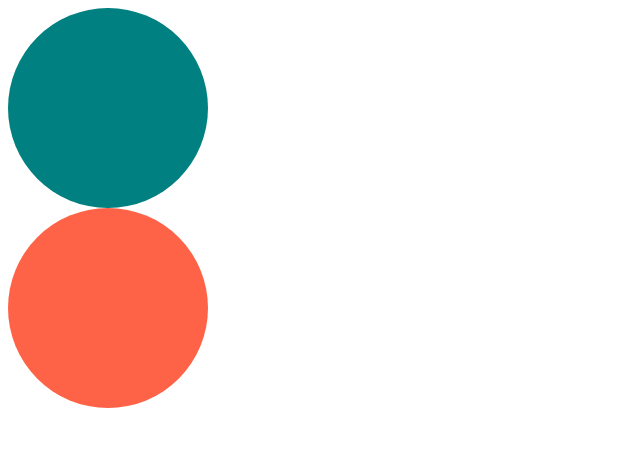
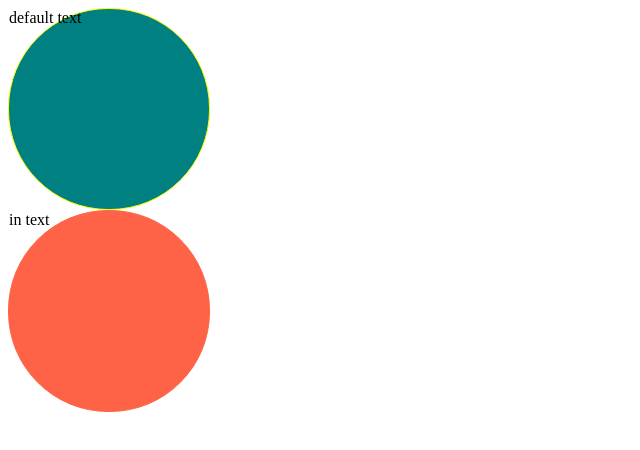
Before and after one commit to chominho14/typescript-practice, a React (Create React App) app: page / in a window 1280 px wide. Shown: the top 450 px of the page, without its empty margins (0-640 px from the left). Built offline with nearby package versions, Linux system fonts and the light colour scheme; the HTML template or start-up script is replaced by a standard one.

Commit message:
Typescript - 2 (Optional Props)

```diff
--- a/src/App.tsx
+++ b/src/App.tsx
@@ -4,8 +4,8 @@
 function App() {
   return (
     <div>
-      <Circle bgColor="teal" />
-      <Circle bgColor="tomato" />
+      <Circle borderColor="yellow" bgColor="teal" />
+      <Circle text="in text" bgColor="tomato" />
     </div>
   );
 }
--- a/src/Circle.tsx
+++ b/src/Circle.tsx
@@ -2,6 +2,7 @@
 
 interface ContainerProps {
   bgColor: string;
+  borderColor: string;
 }
 
 const Container = styled.div<ContainerProps>`
@@ -9,14 +10,21 @@
   height: 200px;
   background-color: ${props => props.bgColor};
   border-radius: 100px;
+  border: 1px solid ${props => props.borderColor};
 `;
 
 interface CircleProps {
   bgColor: string;
+  borderColor?: string;
+  text?: string;
 }
 
-function Circle({ bgColor }: CircleProps) {
-  return <Container bgColor={bgColor} />;
+function Circle({ bgColor, borderColor, text = "default text" }: CircleProps) {
+  return (
+    <Container bgColor={bgColor} borderColor={borderColor ?? bgColor}>
+      {text}
+    </Container>
+  );
 }
 
 export default Circle;
```
